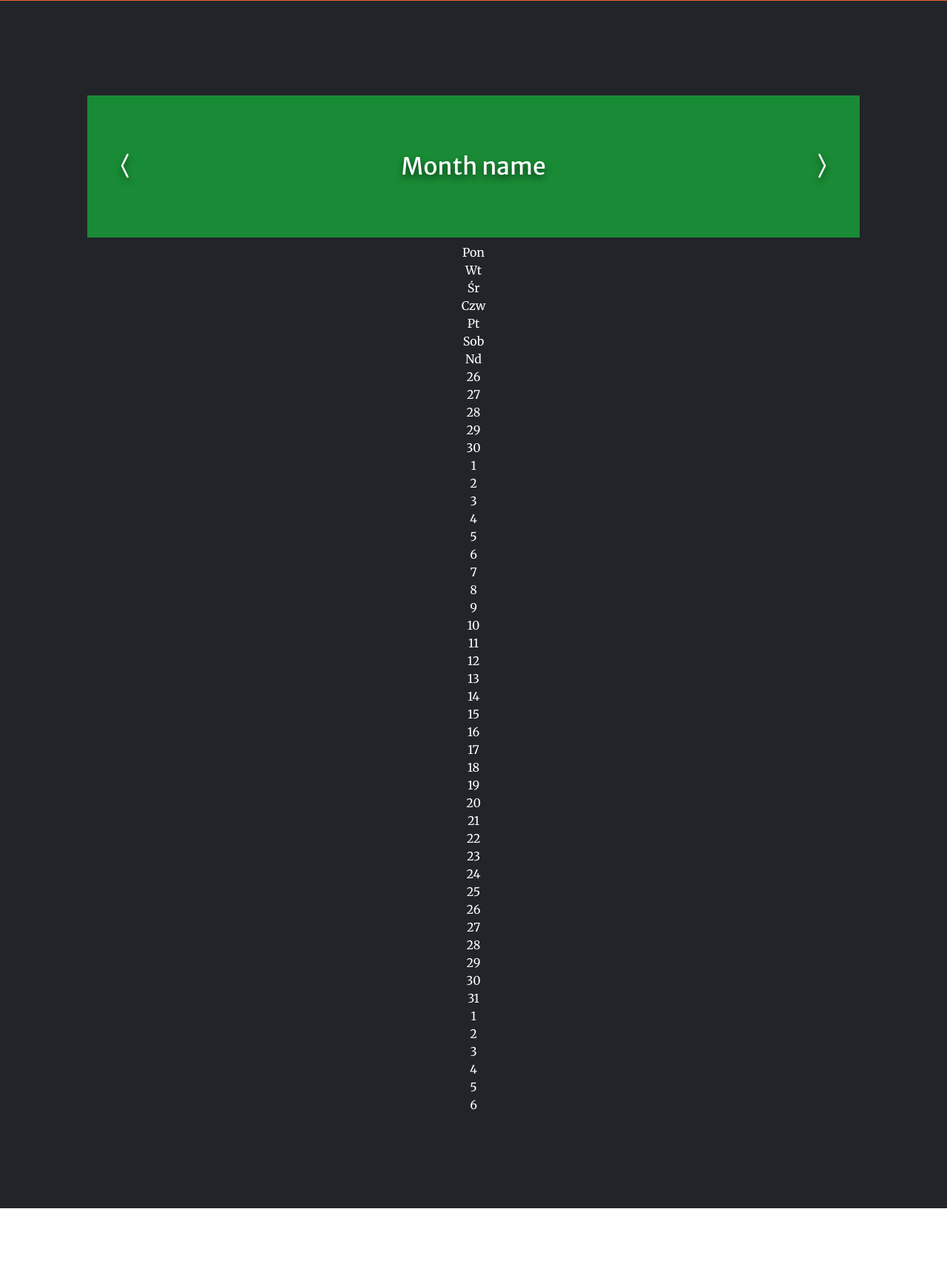
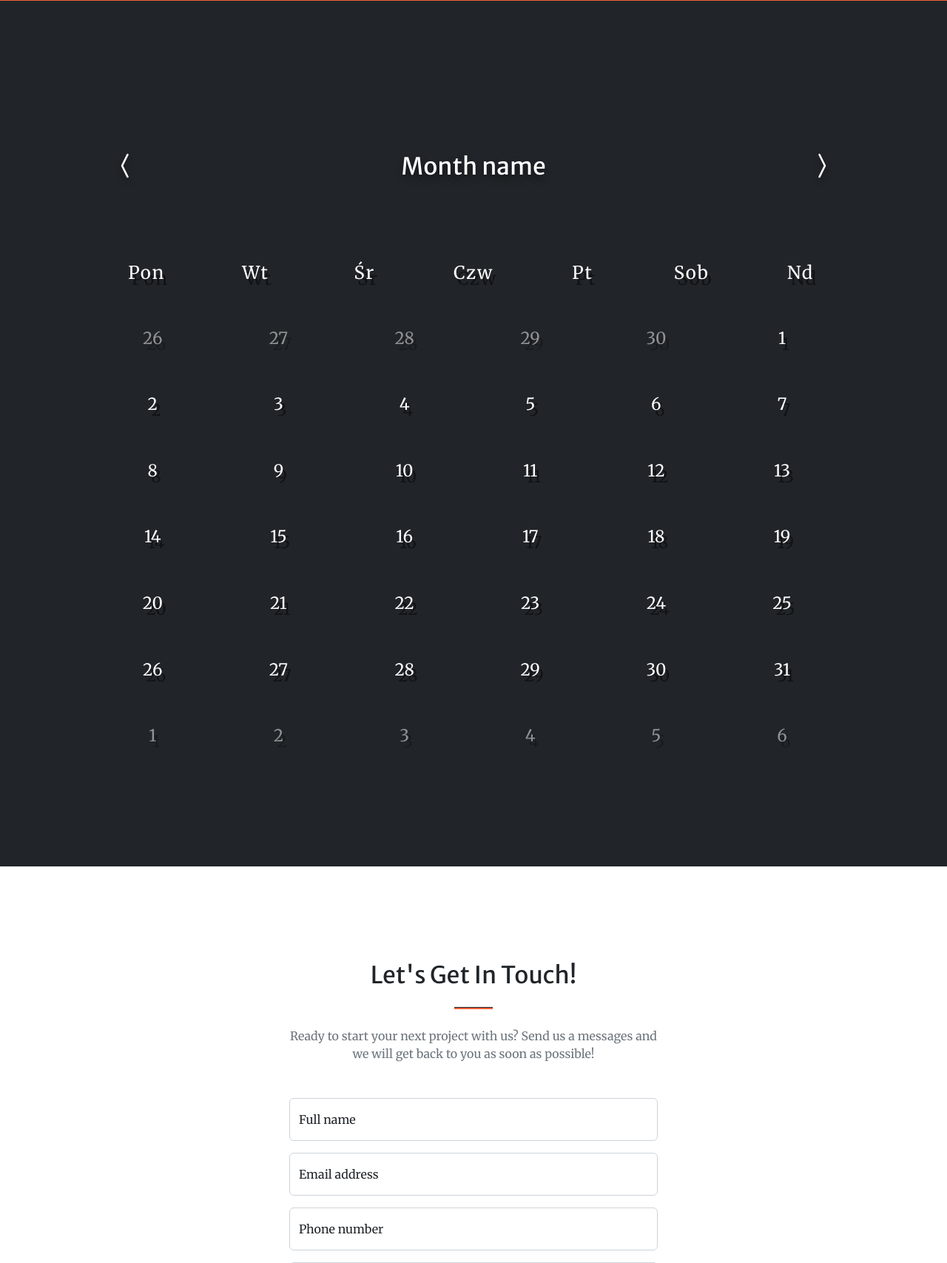
Before and after one commit to Moleter/caravans-django, a Django app: page / in a window 1280 px wide. Shown: the part 1507-3214 px from the top of the page at 74% size. Run offline with Django 5.2, Linux system fonts and the light colour scheme; data that the repository does not hold is empty; some libraries are stand-ins or nearby versions.

Commit message:
9.07.2024 proggres

```diff
--- a/caravansProject/caravansApp/static/css/style.css
+++ b/caravansProject/caravansApp/static/css/style.css
@@ -7,7 +7,6 @@
 .month {
   width: 100%;
   height: 12rem;
-  background-color: #198a35;
   display: flex;
   justify-content: space-between;
   align-items: center;
@@ -23,5 +22,53 @@
 
 .month h1 {
   font-size: 3rem;
+  text-transform: uppercase;
+  letter-spacing: 0.2rem;
+  margin-bottom: 1rem;
+}
+
+.month p {
+  font-size: 1.6rem;
+}
+
+.weekdays {
+  width: 100%;
+  height: 5rem;
+  padding: 0 0.4rem;
+  display: flex;
+  align-items: center;
+}
+
+.weekdays div {
+  font-size: 1.5rem;
   font-weight: 400;
+  letter-spacing: 0.1rem;
+  width: calc(70.25rem / 7);
+  display: flex;
+  justify-content: center;
+  align-items: center;
+  text-shadow: 0.3rem 0.5rem rgba(0, 0, 0, 0.5);
 }
+
+.days {
+  width: 100%;
+  display: flex;
+  flex-wrap: wrap;
+  padding: 0.2rem;
+}
+
+.days div {
+  font-size: 1.4rem;
+  margin: 0.3rem;
+  width: calc(70.25rem / 7);
+  height: 5rem;
+  display: flex;
+  justify-content: center;
+  align-items: center;
+  text-shadow: 0.3rem 0.5rem rgba(0, 0, 0, 0.5);
+}
+
+.prev-date,
+.next-date {
+  opacity: 0.5;
+}
```
